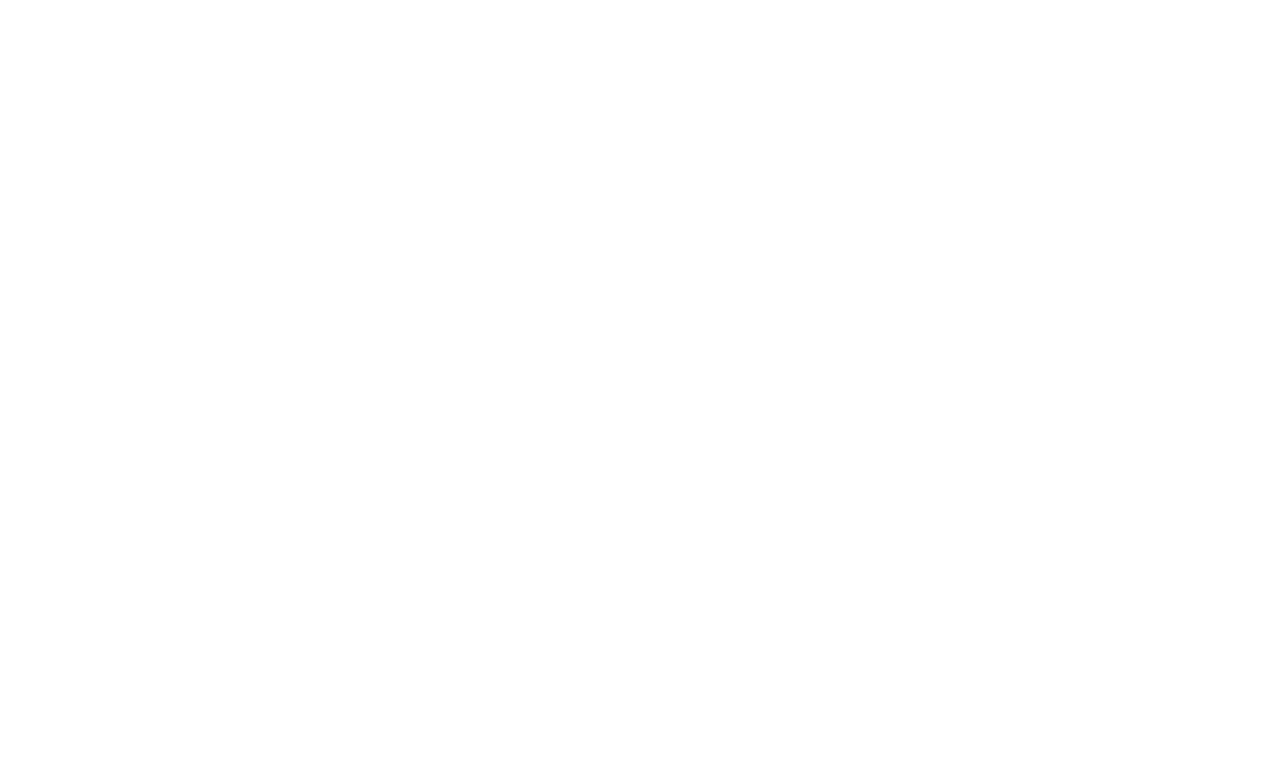
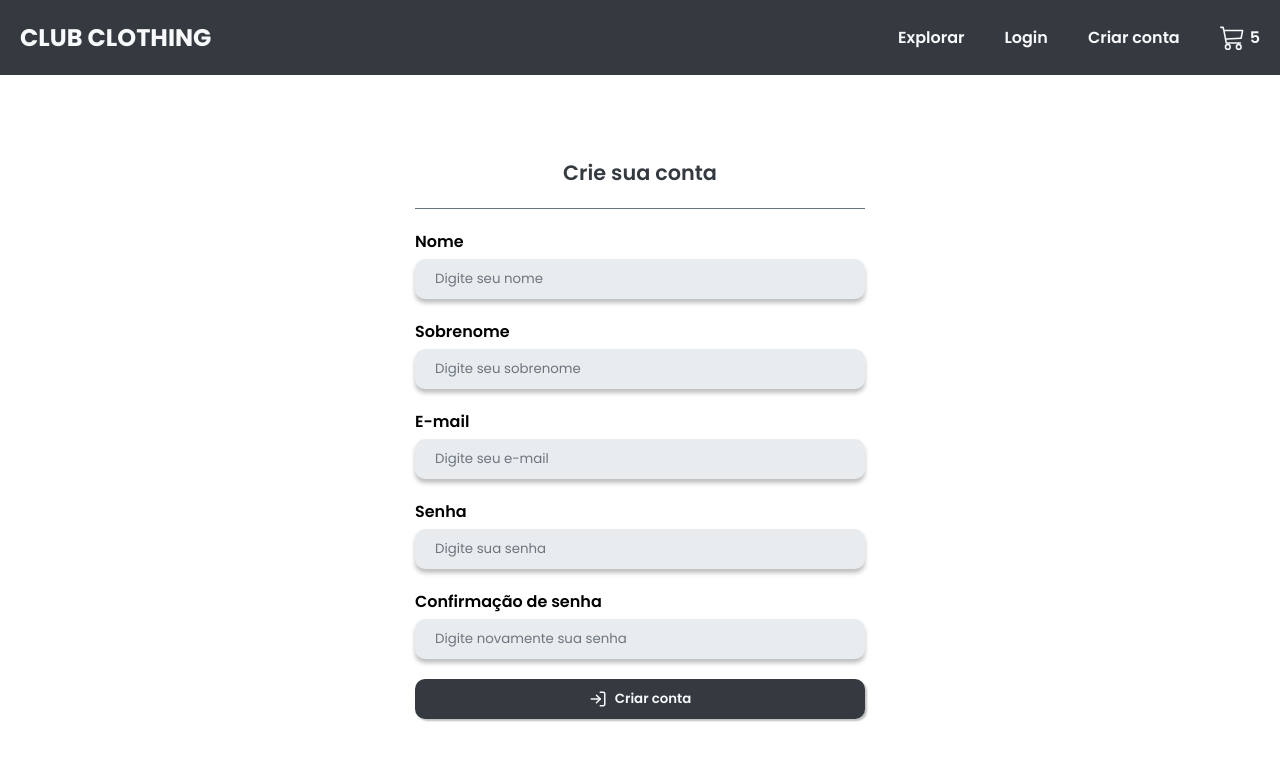
Before and after one commit to oMatheus-Farias/appclubclothing-ecommerce, a React (Create React App) app: page /sign-up in a window 1280 px wide. Before the commit this address had no page. Shown: the top 760 px of the page. Built offline with nearby package versions, Linux system fonts and the light colour scheme.

Commit message:
feat: add Sign Up Page and inputs validations

```diff
--- a/src/App.tsx
+++ b/src/App.tsx
@@ -2,6 +2,7 @@
 
 import HomePage from './page/home/home.page'
 import LoginPage from './page/login/login.page'
+import SignUpPage from './page/sign-up/sign-up.page'
 
 const App = () => {
   return (
@@ -9,6 +10,7 @@
       <Routes>
         <Route path='/' element={<HomePage />} />
         <Route path='/login' element={<LoginPage />} />
+        <Route path='/sign-up' element={<SignUpPage />} />
       </Routes>
     </BrowserRouter>
   )
--- a/src/components/header/header.component.tsx
+++ b/src/components/header/header.component.tsx
@@ -21,13 +21,17 @@
     navigate('/login')
   }
 
+  const handleSignUpClick = () => {
+    navigate('/sign-up')
+  }
+
   return (
     <HeaderContainer>
       <HeaderTitle>Club Clothing</HeaderTitle>
       <HeaderItems>
         <HeaderItem onClick={handleHomeClick}>Explorar</HeaderItem>
         <HeaderItem onClick={handleLoginClick}>Login</HeaderItem>
-        <HeaderItem>Criar conta</HeaderItem>
+        <HeaderItem onClick={handleSignUpClick}>Criar conta</HeaderItem>
         <HeaderItem>
           <BsCart3 size={25} />
           <p style={{ marginLeft: 5 }}>5</p>
--- /dev/null
+++ b/src/page/sign-up/sign-up.page.tsx
@@ -0,0 +1,145 @@
+import { FiLogIn } from 'react-icons/fi'
+
+import CustomButton from '../../components/custom-button/custom-button.component'
+import CustomInput from '../../components/custom-input/custom-input.component'
+import Header from '../../components/header/header.component'
+import InputErrorMessage from '../../components/input-error-message/input-error-message.component'
+
+import {
+  SignUpContainer,
+  SignUpContent,
+  SignUpHeadline,
+  SignUpInputContainer
+} from './sign-up.styles'
+
+import { useForm } from 'react-hook-form'
+import validator from 'validator'
+
+interface SignUpForm {
+  name: string
+  lastName: string
+  email: string
+  password: string
+  confirmPassword: string
+}
+
+const SignUpPage = () => {
+  const {
+    register,
+    handleSubmit,
+    formState: { errors },
+    watch
+  } = useForm<SignUpForm>()
+
+  const watchPassword = watch('password')
+
+  const handleSubmitPress = (data: SignUpForm) => {
+    console.log({ data })
+  }
+
+  return (
+    <>
+      <Header />
+
+      <SignUpContainer>
+        <SignUpContent>
+          <SignUpHeadline>Crie sua conta</SignUpHeadline>
+
+          <SignUpInputContainer>
+            <p>Nome</p>
+            <CustomInput
+              hasError={!!errors?.name}
+              placeholder='Digite seu nome'
+              {...register('name', { required: true })}
+            />
+
+            {errors?.name?.type === 'required' && (
+              <InputErrorMessage>O nome é obrigatório.</InputErrorMessage>
+            )}
+          </SignUpInputContainer>
+
+          <SignUpInputContainer>
+            <p>Sobrenome</p>
+            <CustomInput
+              hasError={!!errors?.lastName}
+              placeholder='Digite seu sobrenome'
+              {...register('lastName', { required: true })}
+            />
+
+            {errors?.lastName?.type === 'required' && (
+              <InputErrorMessage>O sobrenome é obrigatório.</InputErrorMessage>
+            )}
+          </SignUpInputContainer>
+
+          <SignUpInputContainer>
+            <p>E-mail</p>
+            <CustomInput
+              hasError={!!errors?.email}
+              placeholder='Digite seu e-mail'
+              {...register('email', {
+                required: true,
+                validate: (value) => {
+                  return validator.isEmail(value)
+                }
+              })}
+            />
+
+            {errors?.email?.type === 'required' && (
+              <InputErrorMessage>O email é obrigatório.</InputErrorMessage>
+            )}
+          </SignUpInputContainer>
+
+          <SignUpInputContainer>
+            <p>Senha</p>
+            <CustomInput
+              hasError={!!errors?.password}
+              placeholder='Digite sua senha'
+              type='password'
+              {...register('password', { required: true })}
+            />
+
+            {errors?.password?.type === 'required' && (
+              <InputErrorMessage>A senha é obrigatória.</InputErrorMessage>
+            )}
+          </SignUpInputContainer>
+
+          <SignUpInputContainer>
+            <p>Confirmação de senha</p>
+            <CustomInput
+              hasError={!!errors?.confirmPassword}
+              placeholder='Digite novamente sua senha'
+              type='password'
+              {...register('confirmPassword', {
+                required: true,
+                validate: (value) => {
+                  return value === watchPassword
+                }
+              })}
+            />
+
+            {errors?.confirmPassword?.type === 'required' && (
+              <InputErrorMessage>
+                A confirmação de senha é obrigatória.
+              </InputErrorMessage>
+            )}
+
+            {errors?.confirmPassword?.type === 'validate' && (
+              <InputErrorMessage>
+                A confirmação de senha precisa ser igual a senha.
+              </InputErrorMessage>
+            )}
+          </SignUpInputContainer>
+
+          <CustomButton
+            startIcon={<FiLogIn size={18} />}
+            onClick={() => handleSubmit(handleSubmitPress)()}
+          >
+            Criar conta
+          </CustomButton>
+        </SignUpContent>
+      </SignUpContainer>
+    </>
+  )
+}
+
+export default SignUpPage
--- /dev/null
+++ b/src/page/sign-up/sign-up.styles.ts
@@ -0,0 +1,37 @@
+import styled from 'styled-components'
+import Colors from '../../theme/theme.colors'
+
+export const SignUpContainer = styled.div`
+  height: 100%;
+  display: flex;
+  align-items: center;
+  justify-content: center;
+`
+
+export const SignUpHeadline = styled.p`
+  font-weight: 600;
+  font-size: 1.3rem;
+  margin-bottom: 20px;
+  color: ${Colors.text.dark};
+  padding-bottom: 20px;
+  border-bottom: 1px solid #6c757d;
+  width: 100%;
+  text-align: center;
+`
+
+export const SignUpContent = styled.div`
+  display: flex;
+  flex-direction: column;
+  align-items: center;
+  width: 450px;
+`
+
+export const SignUpInputContainer = styled.div`
+  width: 100%;
+  margin-bottom: 20px;
+
+  p:nth-child(1) {
+    font-weight: 600;
+    margin-bottom: 5px;
+  }
+`
```
